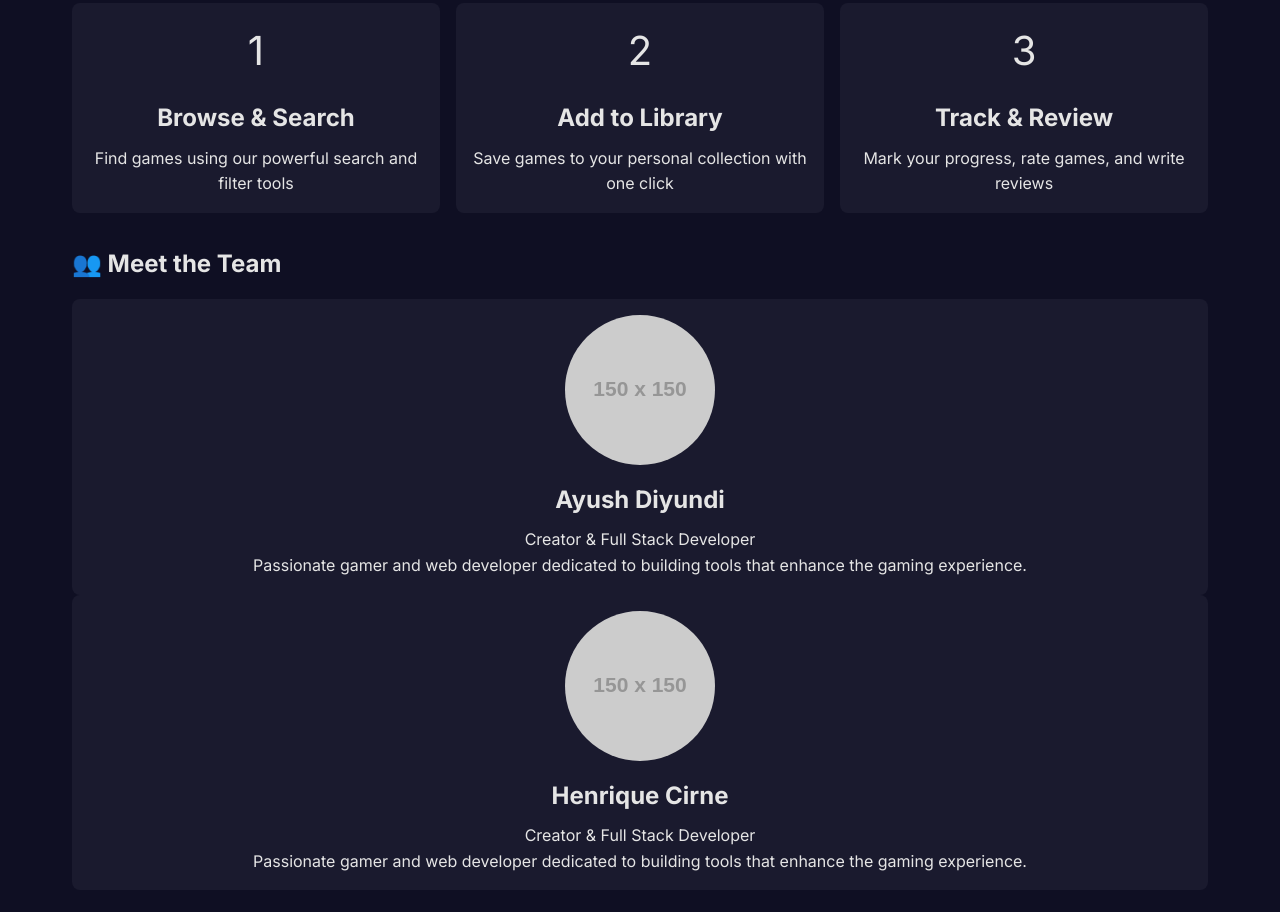
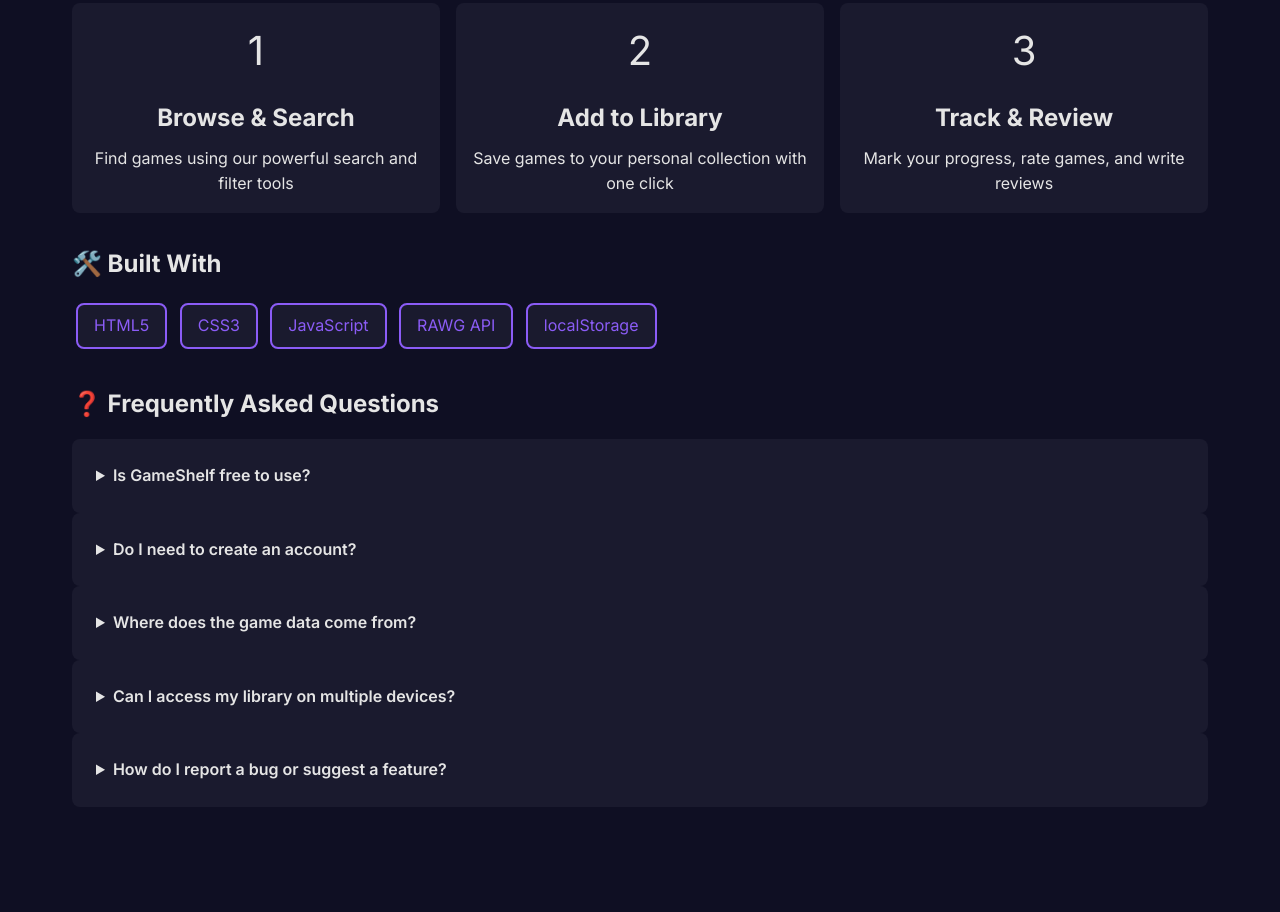
Before and after one commit to AyushDiyundi/GameShelf, a plain HTML site: page about.html in a window 1280 px wide. Shown: the part 888-1800 px from the top of the page. After the commit the page ends 1759 px from the top, so only its background shows below. Drawn offline with Linux system fonts and the light colour scheme; placeholder pictures from the web are drawn by us.

Commit message:
Touch ups

```diff
--- a/about.html
+++ b/about.html
@@ -84,26 +84,6 @@
             </div>
         </section>
 
-        <section class="team">
-            <h2>👥 Meet the Team</h2>
-            <div class="team-grid">
-                <div class="team-member">
-                    <img src="https://via.placeholder.com/150" alt="Team Member" class="team-photo">
-                    <h3>Ayush Diyundi</h3>
-                    <p class="role">Creator & Full Stack Developer</p>
-                    <p class="bio">Passionate gamer and web developer dedicated to building tools that enhance the
-                        gaming experience.</p>
-                </div>
-                <div class="team-member">
-                    <img src="https://via.placeholder.com/150" alt="Team Member" class="team-photo">
-                    <h3>Henrique Cirne</h3>
-                    <p class="role">Creator & Full Stack Developer</p>
-                    <p class="bio">Passionate gamer and web developer dedicated to building tools that enhance the
-                        gaming experience.</p>
-                </div>
-            </div>
-        </section>
-
         <section class="tech-stack">
             <h2>🛠️ Built With</h2>
             <div class="tech-list">
```
